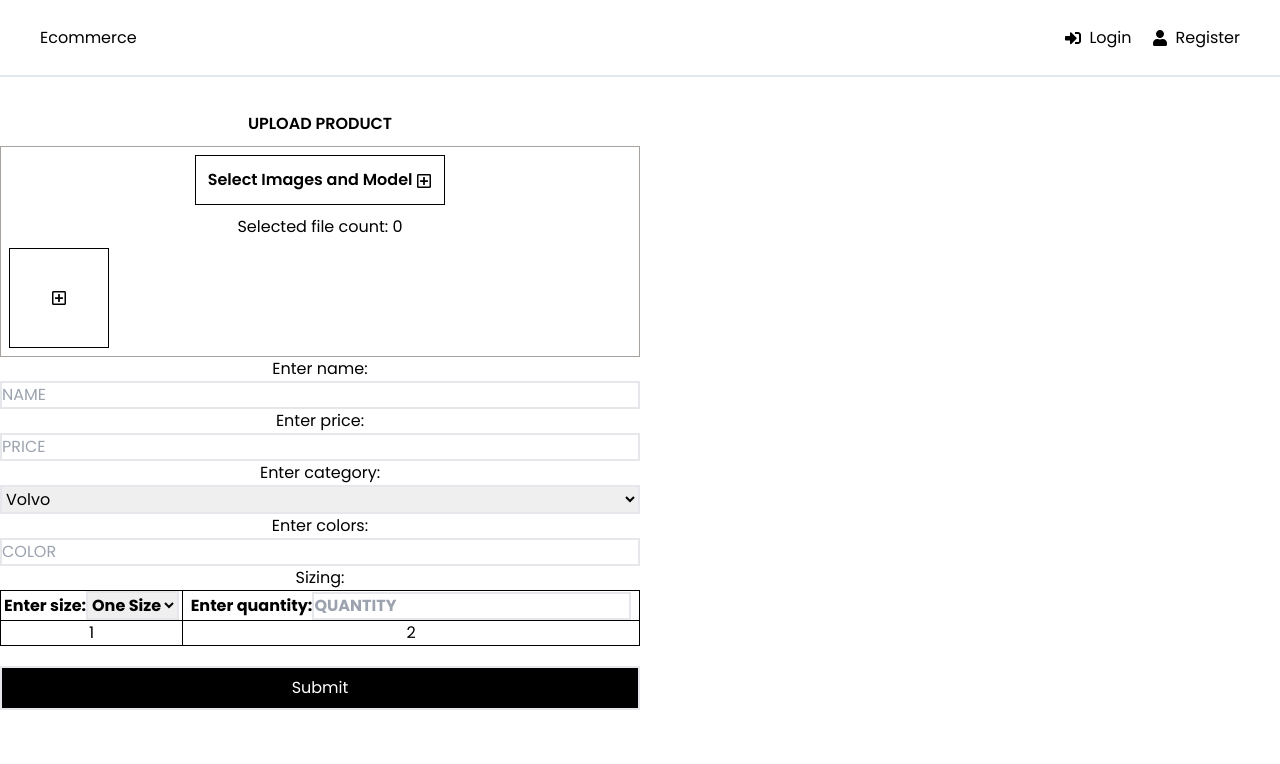
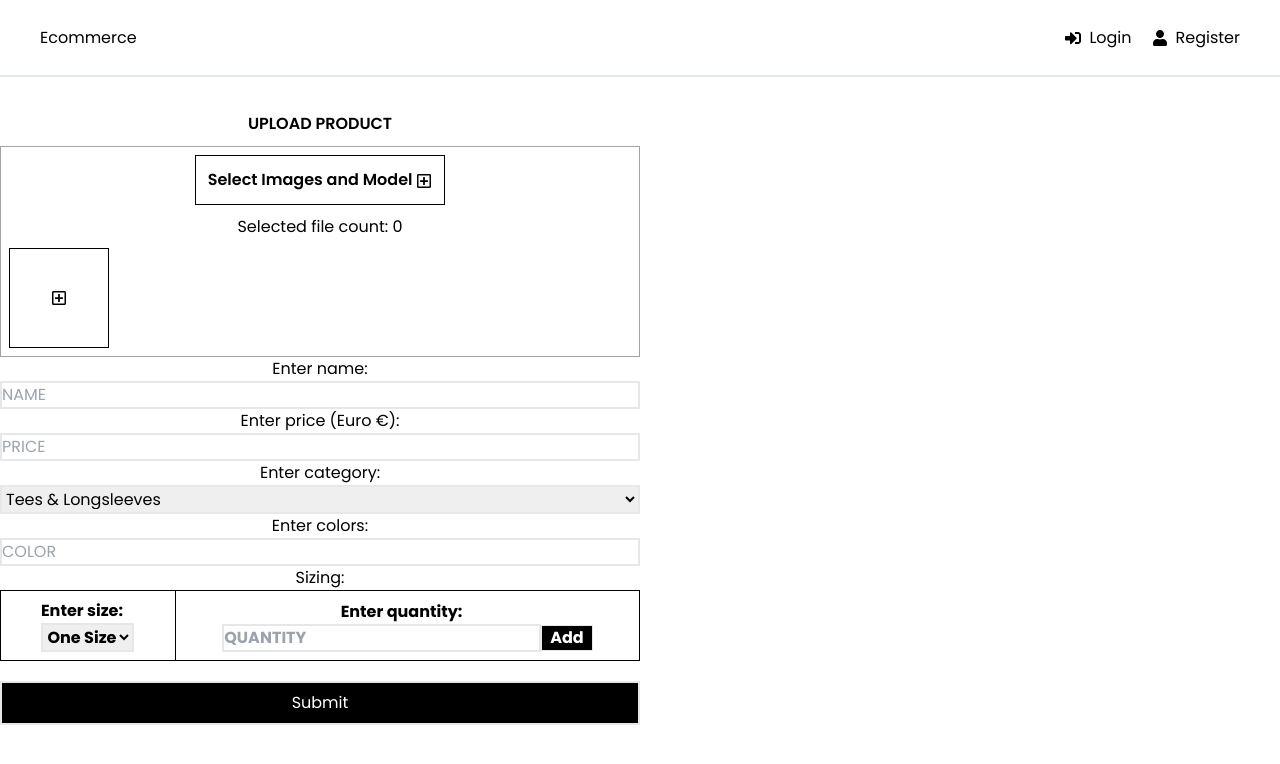
Before and after one commit to stefanlple/Ecommerce, a React (Create React App) app in the folder frontend/: page /upload in a window 1280 px wide. Shown: the top 764 px of the page. Built offline with nearby package versions, Linux system fonts and the light colour scheme.

Commit message:
added sizing quantity table

```diff
--- a/frontend/src/App.jsx
+++ b/frontend/src/App.jsx
@@ -14,8 +14,8 @@ import ProductDescriptionBox from "./components/ProductDescriptionBox";
 import ProductSelectBox from "./components/ProductSelectBox";
 import Counter from "./components/Counter";
 import Cart from "./pages/Cart";
-import ProductUpload from "./components/ProductUpload";
-import ImageUpload from "./components/ImageUpload";
+import ProductUpload from "./components/UploadProduct/ProductUpload";
+import ImageUpload from "./components/UploadProduct/ImageUpload";
 
 function App() {
   return (
--- a/frontend/src/components/ProductDescriptionBox.jsx
+++ b/frontend/src/components/ProductDescriptionBox.jsx
@@ -20,7 +20,6 @@ function ProductDescriptionBox() {
         <h2>{test.price.toFixed(2)} € </h2>
         <menu>
           <DropdownText name="Details" />
-          <DropdownText name="Sizing" />
         </menu>
       </div>
     </>
--- a/frontend/src/components/ProductUpload.jsx
+++ /dev/null
@@ -1,76 +0,0 @@
-import React from "react";
-import ImageUpload from "./ImageUpload";
-
-function ProductUpload() {
-  return (
-    <form action="#" className="flex flex-col w-6/12">
-      <h1>UPLOAD PRODUCT</h1>
-      <ImageUpload />
-      <label for="name">Enter name:</label>
-      <input type="text" id="name" className="border-2" placeholder="NAME" />
-      <label for="price">Enter price:</label>
-      <input
-        type="text"
-        id="price"
-        name="price"
-        pattern="(€|\$)\d+(\.\d{2})?"
-        placeholder="PRICE"
-        className="border-2"
-        required
-      />
-
-      <label for="category">Enter category:</label>
-      <select name="category" id="category" className="border-2">
-        <option value="volvo">Volvo</option>
-        <option value="saab">Saab</option>
-        <option value="mercedes">Mercedes</option>
-        <option value="audi">Audi</option>
-      </select>
-
-      <label for="color">Enter colors:</label>
-      <input id="color" type="text" className="border-2" placeholder="COLOR" />
-
-      <span>Sizing:</span>
-      <table className="border border-black border-collapse">
-        <thead className="border border-black border-collapse">
-          <tr>
-            <th className="border border-black border-collapse">
-              <label for="size">Enter size:</label>
-              <select name="size" id="size" className="border-2">
-                <option value="onesize">One Size</option>
-                <optgroup label="Sizes">
-                  <option value="xxs">XXS</option>
-                  <option value="xs">XS</option>
-                  <option value="s">S</option>
-                  <option value="m">M</option>
-                  <option value="l">L</option>
-                  <option value="xl">XL</option>
-                  <option value="xxl">XXL</option>
-                </optgroup>
-              </select>
-            </th>
-            <th className="border border-black border-collapse">
-              <label for="quantity">Enter quantity:</label>
-              <input
-                type="text"
-                id="quantity"
-                className="border-2"
-                placeholder="QUANTITY"
-              />
-            </th>
-          </tr>
-        </thead>
-        <tbody>
-          <tr>
-            <td className="border border-black border-collapse">1</td>
-            <td className="border border-black border-collapse">2</td>
-          </tr>
-        </tbody>
-      </table>
-
-      <input type="submit" className="border-2 bg-black text-white mt-5 p-2" />
-    </form>
-  );
-}
-
-export default ProductUpload;
--- /dev/null
+++ b/frontend/src/components/UploadProduct/ProductUpload.jsx
@@ -0,0 +1,43 @@
+import React from "react";
+import ImageUpload from "./ImageUpload";
+import SizingQuantityTableUpload from "./SizingQuantityTableUpload";
+
+function ProductUpload() {
+  return (
+    <form action="#" className="flex flex-col w-6/12" autocomplete="off">
+      <h1>UPLOAD PRODUCT</h1>
+      <ImageUpload />
+      <label for="name">Enter name:</label>
+      <input type="text" id="name" className="border-2" placeholder="NAME" />
+      <label for="price">Enter price (Euro €):</label>
+      <input
+        type="text"
+        id="price"
+        name="price"
+        pattern="\d+(\.\d{2})?"
+        placeholder="PRICE"
+        className="border-2"
+      />
+
+      <label for="category">Enter category:</label>
+      <select name="category" id="category" className="border-2">
+        <option value="tees">Tees & Longsleeves</option>
+        <option value="knitwear">Sweaters</option>
+        <option value="top">Hoodies & Sweatshirts</option>
+        <option value="outerwear">Outerwear</option>
+        <option value="pants">Pants</option>
+        <option value="shorts">Shorts</option>
+        <option value="accessoires">Accessoires</option>
+        <option value="footwear">Footwear</option>
+        <option value="special">Special</option>
+      </select>
+
+      <label for="color">Enter colors:</label>
+      <input id="color" type="text" className="border-2" placeholder="COLOR" />
+      <SizingQuantityTableUpload />
+      <input type="submit" className="border-2 bg-black text-white mt-5 p-2" />
+    </form>
+  );
+}
+
+export default ProductUpload;
--- /dev/null
+++ b/frontend/src/components/UploadProduct/SizingQuantityTableUpload.jsx
@@ -0,0 +1,92 @@
+import React, { useEffect } from "react";
+import { useState, useRef } from "react";
+
+function SizingQuantityTableUpload() {
+  const [rows, setRows] = useState({});
+  const quantityRef = useRef();
+
+  const handleAddRow = (event) => {
+    event.preventDefault();
+    const size = document.getElementById("size").value;
+    const quantity = document.getElementById("quantity").value;
+
+    if (size && quantity) {
+      const newRows = { ...rows };
+      newRows[size] = quantity;
+      setRows(newRows);
+    }
+    quantityRef.current.value = "";
+  };
+
+  const handleRemoveRow = (event, key) => {
+    event.preventDefault();
+    const newRows = { ...rows };
+    delete newRows[key];
+    setRows(newRows);
+  };
+
+  return (
+    <>
+      <span>Sizing:</span>
+      <table className="border border-black border-collapse">
+        <thead className="border border-black border-collapse">
+          <tr>
+            <th className="p-2 border border-black border-collapse">
+              <label className="mr-3" htmlFor="size">
+                Enter size:
+              </label>
+              <select name="size" id="size" className="border-2">
+                <option value="ONESIZE">One Size</option>
+                <optgroup label="Sizes">
+                  <option value="XXS">XXS</option>
+                  <option value="XS">XS</option>
+                  <option value="S">S</option>
+                  <option value="M">M</option>
+                  <option value="L">L</option>
+                  <option value="XL">XL</option>
+                  <option value="XXL">XXL</option>
+                </optgroup>
+              </select>
+            </th>
+            <th className=" p-2 border border-black border-collapse">
+              <label className="mr-3" htmlFor="quantity">
+                Enter quantity:
+              </label>
+              <input
+                id="quantity"
+                className="border-2"
+                placeholder="QUANTITY"
+                type="number"
+                ref={quantityRef}
+              />
+              <button
+                className="ml-auto order-2 border bg-black text-white px-2"
+                onClick={handleAddRow}
+              >
+                Add
+              </button>
+            </th>
+          </tr>
+        </thead>
+        <tbody>
+          {Object.entries(Object.entries(rows)).map(([index, [key, value]]) => (
+            <tr key={index}>
+              <td className="border border-black border-collapse">{key}</td>
+              <td className="pl-3 border border-black border-collapse">
+                <span>{value}</span>{" "}
+                <button
+                  className="float-right"
+                  onClick={(event) => handleRemoveRow(event, key)}
+                >
+                  Remove
+                </button>
+              </td>
+            </tr>
+          ))}
+        </tbody>
+      </table>
+    </>
+  );
+}
+
+export default SizingQuantityTableUpload;
```
Also changed, not shown: frontend/src/components/UploadProduct/ImageUpload.jsx (renamed from frontend/src/components/ImageUpload.jsx).
